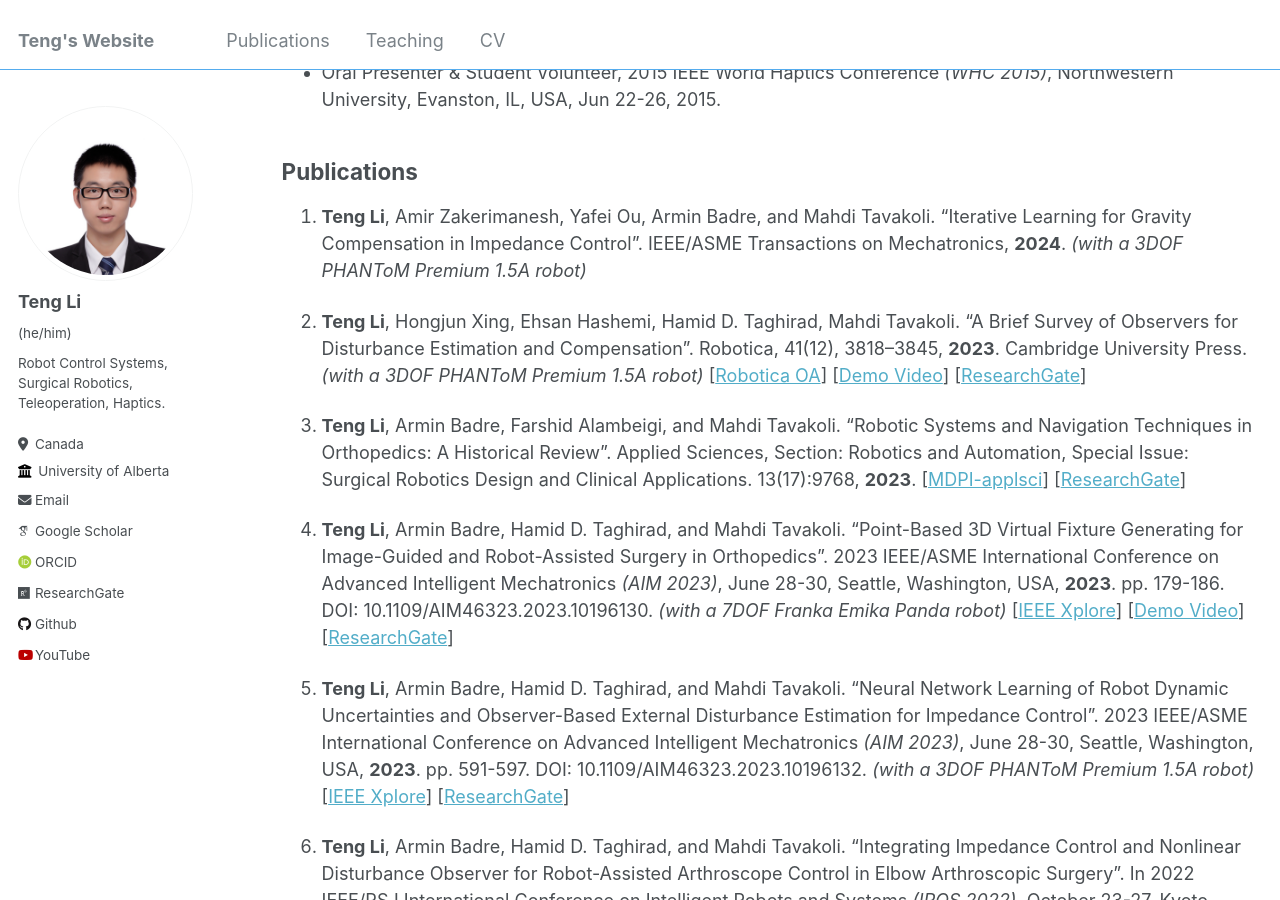
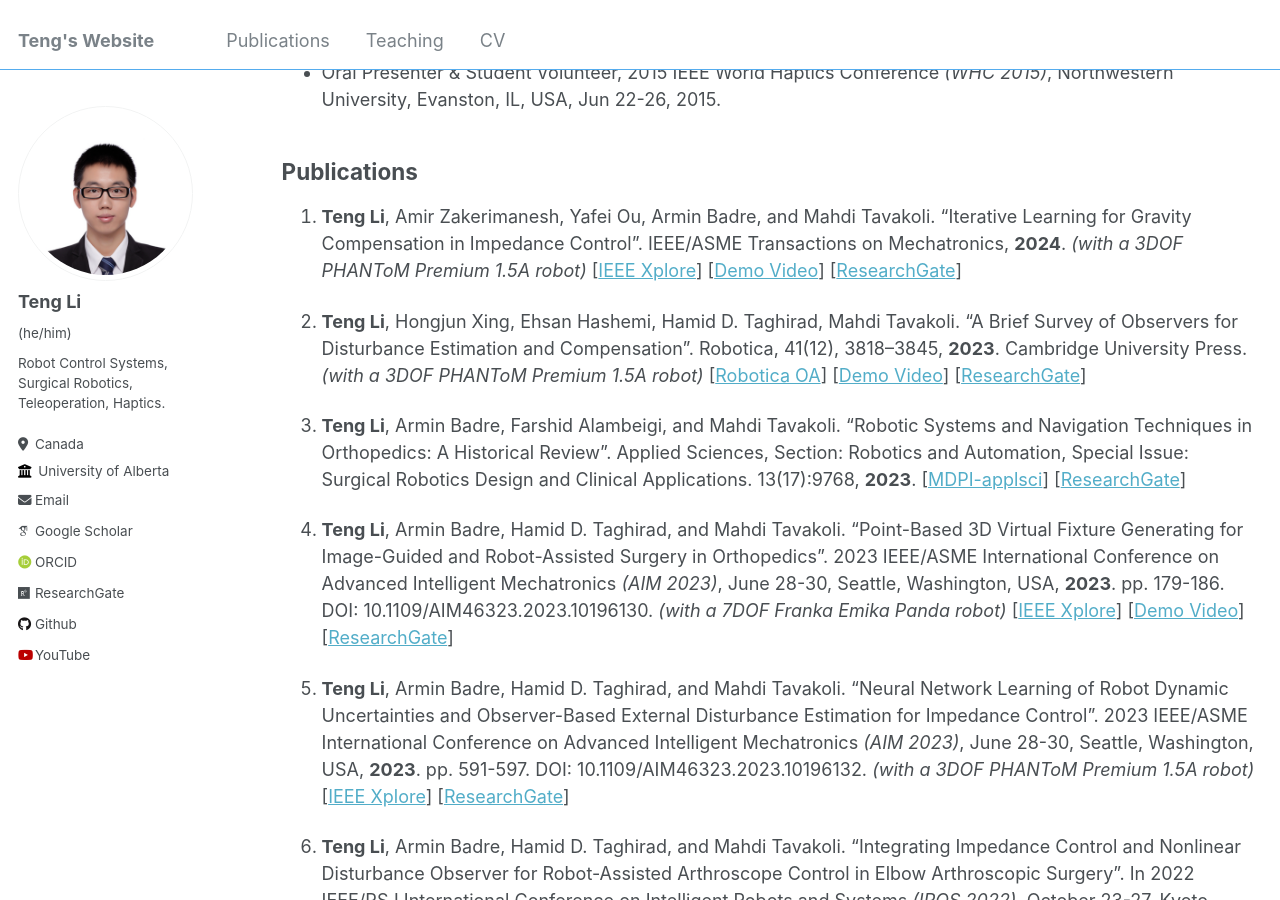
Before and after one commit to teng4/teng4.github.io, a Jekyll site: the page built from _pages/cv.md, in a window 1280 px wide and 900 px high, scrolled down 1763 px. Built offline with Jekyll 4.4.1, drawn with Linux system fonts in a browser that asks for light colours; some web fonts are replaced.

Commit message:
Update cv.md

```diff
--- a/_pages/cv.md
+++ b/_pages/cv.md
@@ -106,7 +106,7 @@ Academic Activities
 
 Publications
 ------
-1. **Teng Li**, Amir Zakerimanesh, Yafei Ou, Armin Badre, and Mahdi Tavakoli. "Iterative Learning for Gravity Compensation in Impedance Control". IEEE/ASME Transactions on Mechatronics, **2024**. _(with a 3DOF PHANToM Premium 1.5A robot)_
+1. **Teng Li**, Amir Zakerimanesh, Yafei Ou, Armin Badre, and Mahdi Tavakoli. "Iterative Learning for Gravity Compensation in Impedance Control". IEEE/ASME Transactions on Mechatronics, **2024**. _(with a 3DOF PHANToM Premium 1.5A robot)_ [[IEEE Xplore](https://ieeexplore.ieee.org/document/10507161)] [[Demo Video](https://youtu.be/2BzboHYSa68)] [[ResearchGate](https://www.researchgate.net/publication/380049055_Iterative_Learning_for_Gravity_Compensation_in_Impedance_Control)]
 
 2. **Teng Li**, Hongjun Xing, Ehsan Hashemi, Hamid D. Taghirad, Mahdi Tavakoli. "A Brief Survey of Observers for Disturbance Estimation and Compensation". Robotica, 41(12), 3818–3845, **2023**. Cambridge University Press. _(with a 3DOF PHANToM Premium 1.5A robot)_ [[Robotica OA](https://doi.org/10.1017/S0263574723001091)] [[Demo Video](https://www.youtube.com/watch?v=6ePnym57jPU)] [[ResearchGate](https://www.researchgate.net/publication/374229090_A_Brief_Survey_of_Observers_for_Disturbance_Estimation_and_Compensation)]
 
```
